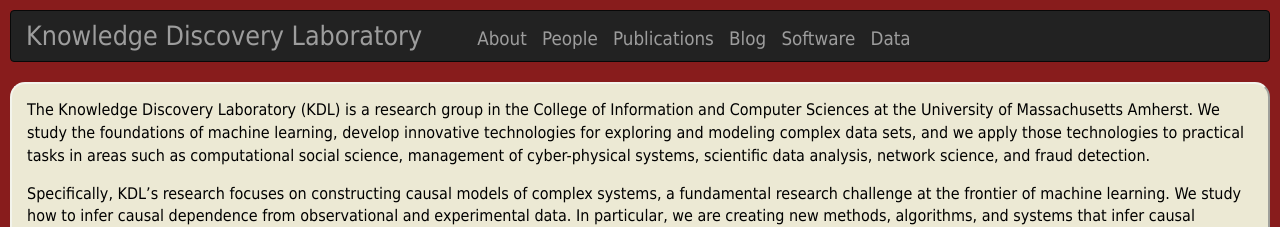
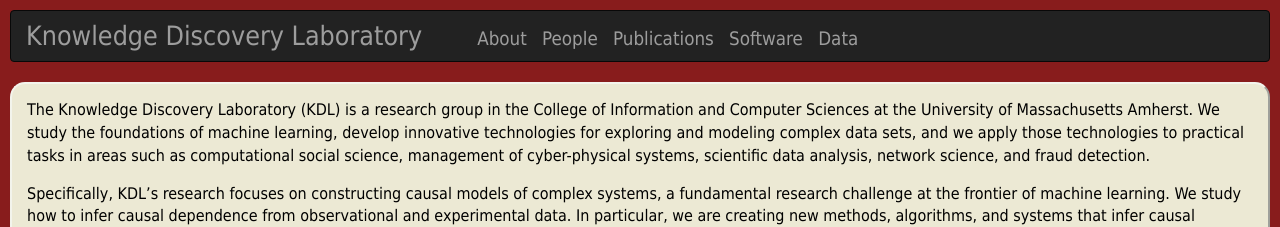
Before and after one commit to KDL-umass/kdl-umass.github.io, a Jekyll site: the page built from index.md, in a window 1280 px wide. Shown: the top 227 px of the page. Built offline with Jekyll 4.4.1, drawn with Linux system fonts in a browser that asks for light colours; nearby versions of some CDN libraries; comment, search, counter and statistics services are not loaded.

Commit message:
temporarily removed blog page

```diff
--- a/_config.yml
+++ b/_config.yml
@@ -36,8 +36,6 @@
     url: /people.html
   - text: Publications
     url: /publications.html
-  - text: Blog
-    url: /blog.html
   - text: Software
     url: /software.html
   - text: Data
```
Also changed, not shown: 5 other files.
